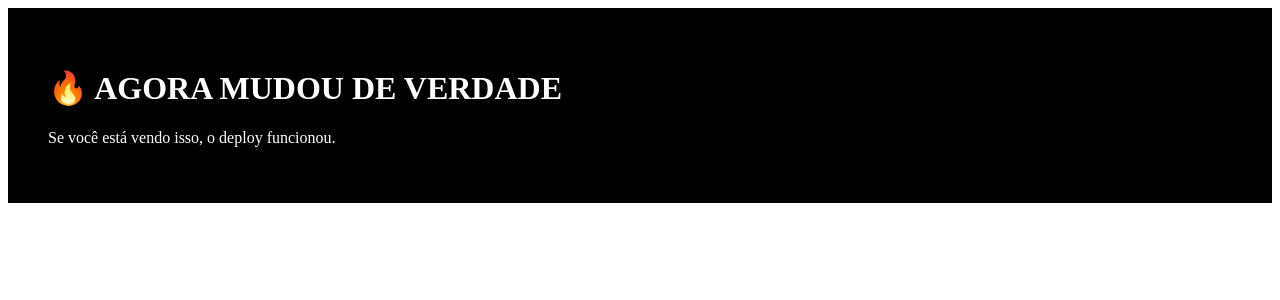
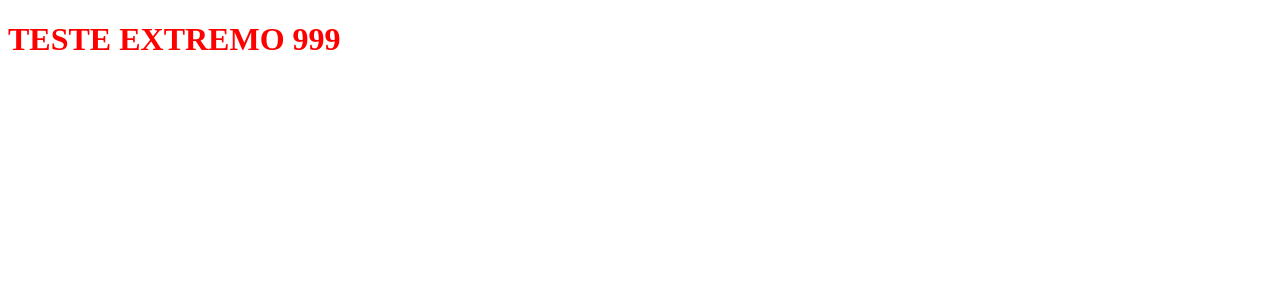
Before and after one commit to balao01/meu-app, a React (Vite) app: page / in a window 1280 px wide. Shown: the top 300 px of the page. Built offline with nearby package versions, Linux system fonts and the light colour scheme.

Commit message:
Modify App component with new content and styles
Updated the App component to change the content and styling.

```diff
--- a/src/App.tsx
+++ b/src/App.tsx
@@ -1,8 +1,9 @@
 export default function App() {
   return (
-    <div style={{ background: "black", color: "white", padding: "40px" }}>
-      <h1>🔥 AGORA MUDOU DE VERDADE</h1>
-      <p>Se você está vendo isso, o deploy funcionou.</p>
+    <div>
+      <h1 style={{ color: "red" }}>
+        TESTE EXTREMO 999
+      </h1>
     </div>
   );
 }
```
